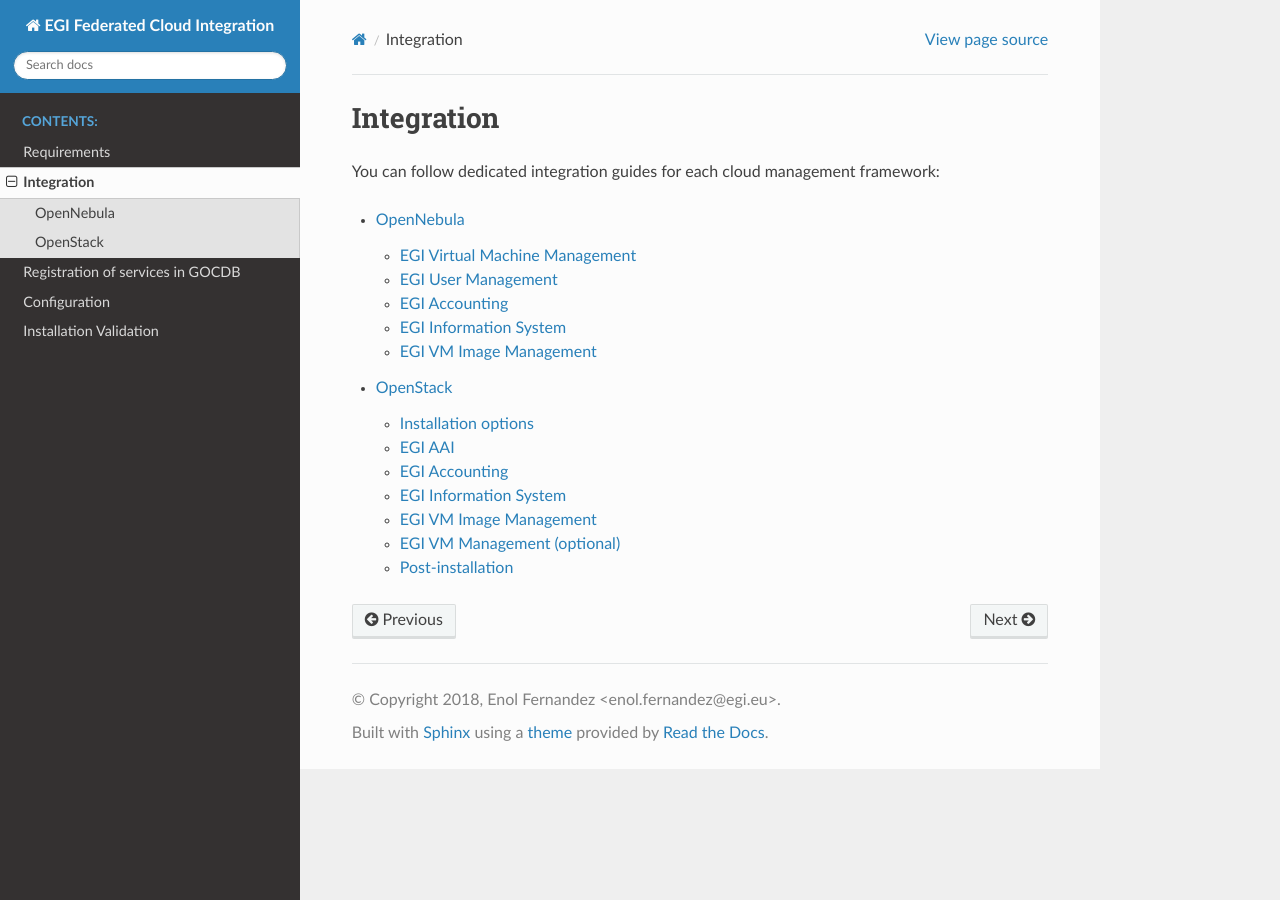
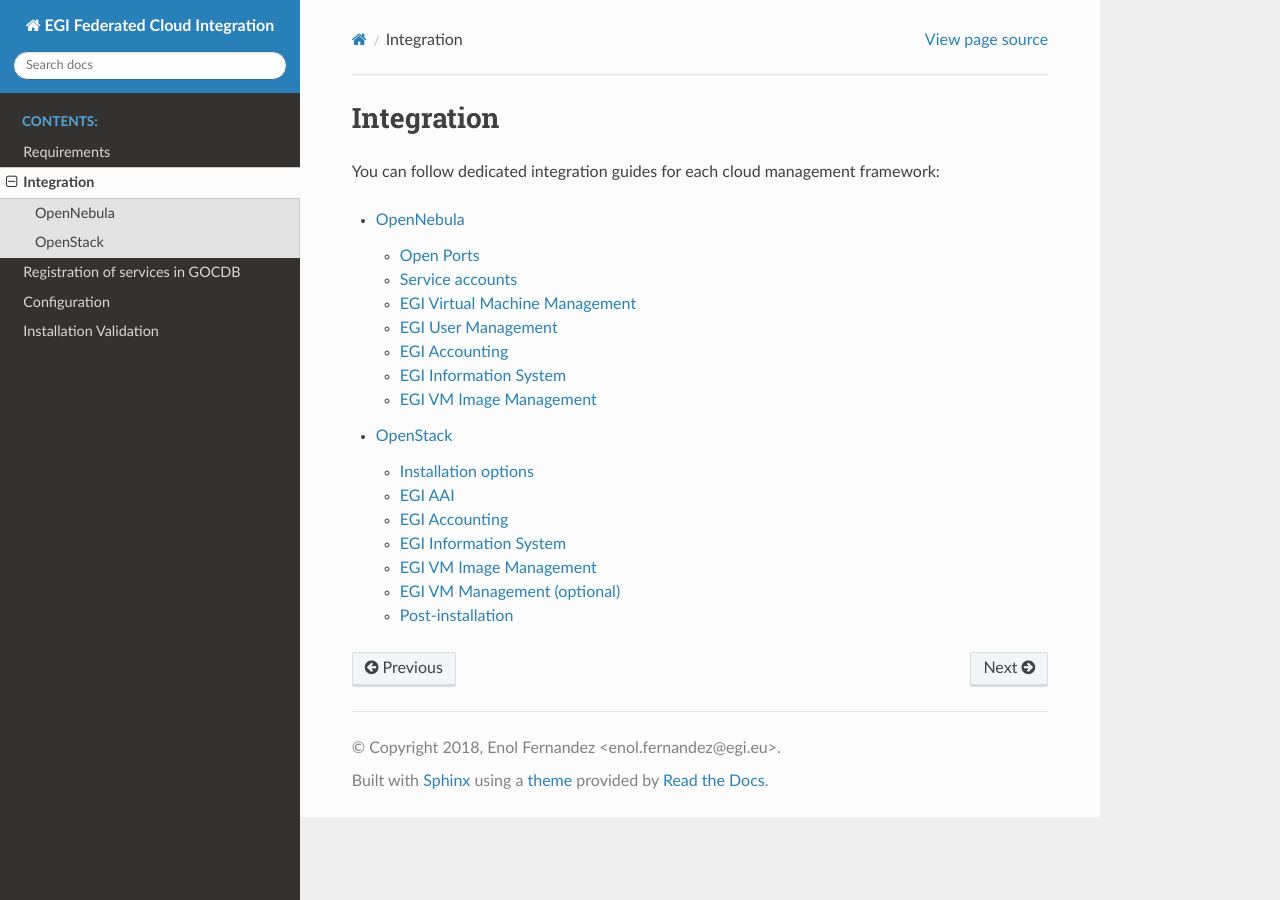
Before and after one commit to EGI-Federation/fedcloud-integration-documentation, a Sphinx documentation site: the page built from source/integration.rst, in a window 1280 px wide. Built offline with Sphinx 7.4.7 and the Read the Docs theme 2.0.0, drawn with Linux system fonts in a browser that asks for light colours.

Commit message:
Added sections for ports/accounts

```diff
--- a/source/opennebula.rst
+++ b/source/opennebula.rst
@@ -36,7 +36,10 @@
 
 * **cloud-info-provider** and **BDII**, register site in the EGI Information System.
 
-The following **ports** must be open to allow access to an OpenNebula-based FedCloud sites:
+Open Ports
+::::::::::
+
+The following **ports** must be open to allow access to an OpenNebula-based FedCloud site:
 
 +---------------+--------------------------+----------------------------------+---------------------------------------------------------------------------------+
 | Port          | Application              | Host                             | Note                                                                            |
@@ -55,6 +58,9 @@
 +---------------+--------------------------+----------------------------------+---------------------------------------------------------------------------------+
 
 There are no additional requirements for **OpenNebula** hosts used to run virtual machines.
+
+Service accounts
+::::::::::::::::
 
 This is an overview of **service accounts** used in an OpenNebula-based site. The names are default and can be changed if required.
 
```
